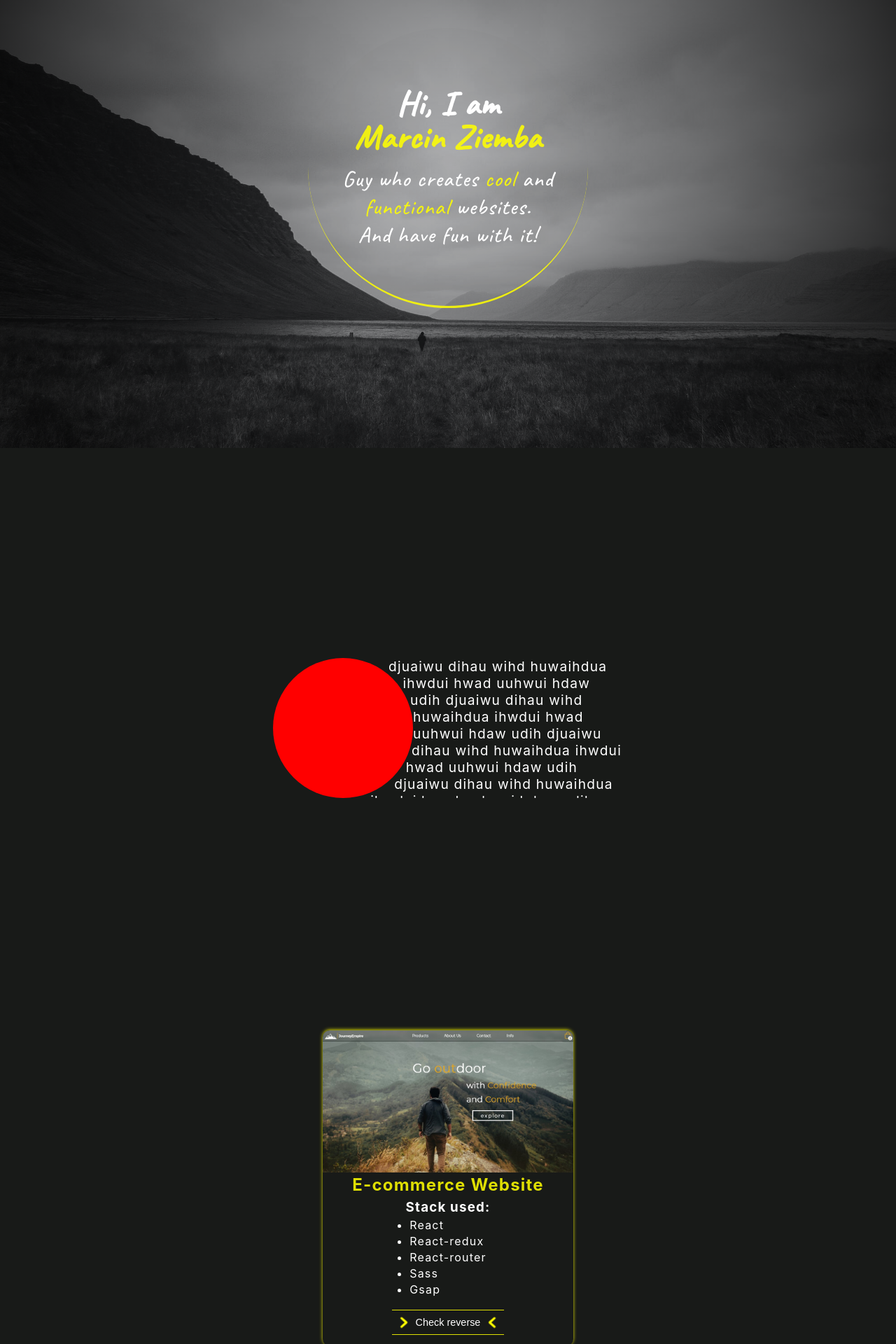
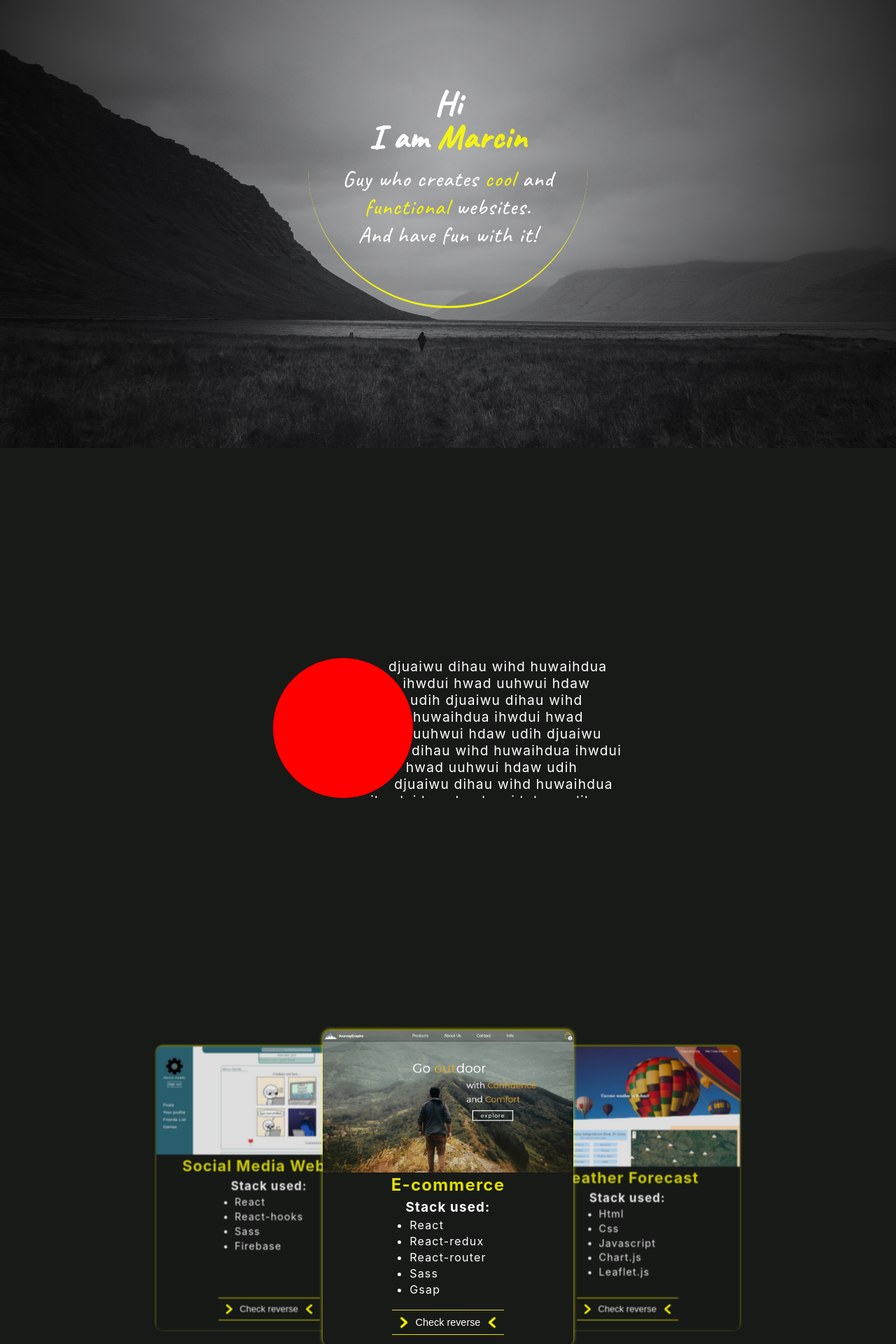
Before and after one commit to Lokostyk/Portfolio-Website, a React (Create React App) app: page / in a window 1280 px wide. Shown: the part 160-2080 px from the top of the page at 70% size. Built offline with nearby package versions, Linux system fonts and the light colour scheme.

Commit message:
Enhaced projects section

```diff
--- a/src/Components/Main/Main.js
+++ b/src/Components/Main/Main.js
@@ -6,19 +6,19 @@ import CSSRulePlugin from "gsap/CSSRulePlugin"
 gsap.registerPlugin(CSSRulePlugin)
 function Main() {
     useEffect(()=>{
-        const y = document.querySelector(".mainCircle")
-        console.log(y)
+        const circle = document.querySelector(".mainCircle")
         const beforeRef = CSSRulePlugin.getRule(".mainContainer .mainCircle::before")
-        console.log(beforeRef)
-        gsap.from(beforeRef,{clipPath: "polygon(50% 0%, 83% 12%, 100% 43%, 94% 78%, 68% 100%, 32% 100%, 6% 78%, 0% 43%, 17% 12%)",duration:2})
+        gsap.from(beforeRef,{clipPath: "polygon(0 100%, 100% 100%, 100% 100%, 0 100%)",duration:2})
+        gsap.from(circle,{opacity:0,duration:2})
+        gsap.from(circle.querySelectorAll(".emphasisMain"),{opacity:0,delay:1,duration:1})
     },[])
 
     return (
         <section className="mainContainer">
             <img className="backgroudImage" src="/Images/background.jpg"/>
             <div className="mainCircle">
-                <h1>Hi, I am <br/><span className="blue">Marcin Ziemba</span></h1>
-                <p>Guy who creates <span className="blue">cool</span> and <span className="blue">functional</span> websites.</p>
+                <h1>Hi<br/>I am <span className="emphasisMain">Marcin</span></h1>
+                <p>Guy who creates <span className="emphasisMain">cool</span> and <span className="emphasisMain">functional</span> websites.</p>
                 <p>And have fun with it!</p>
             </div>
         </section>
--- a/src/Components/Main/main.scss
+++ b/src/Components/Main/main.scss
@@ -1,3 +1,4 @@
+@import "../../Styles/mainColors";
 .mainContainer {
   height: 100vh;
   width: 100vw;
@@ -17,7 +18,6 @@
     z-index: -1;
   }
   .mainCircle {
-    color: white;
     padding: 0.5rem;
     height: 400px;
     width: 400px;
@@ -28,11 +28,13 @@
     position: absolute;
     left: 50%;
     top: 50%;
-    transform: translate(-50%, -50%);
     text-align: center;
+    color: white;
     font-family: Caveat;
     background-color: rgba(128, 128, 128, 0.1);
     border-radius: 50%;
+    transform: translate(-50%, -50%);
+    opacity: 1;
     &:before {
       content: "";
       background-color: transparent;
@@ -46,6 +48,9 @@
       border-radius: 50%;
       z-index: -1;
     }
+    .emphasisMain {
+      color: $emphasis;
+    }
     h1 {
       font-size: 3rem;
       margin-bottom: 1rem;
--- a/src/Components/Projects/Projects.js
+++ b/src/Components/Projects/Projects.js
@@ -1,23 +1,17 @@
 import "./projects.scss"
 
 import React from 'react'
+import ProjectCard from "./subcomponents/ProjectCard"
 
 function Projects() {
+    const projectData = [{id:1,image:"/Images/social_media.jpg",title:"Social Media Website",stack:["React","React-hooks","Sass","Firebase"],reverse:""},
+                        {id:2,image:"/Images/shop.jpg",title:"E-commerce",stack:["React","React-redux","React-router","Sass","Gsap"],reverse:""},
+                        {id:2,image:"/Images/weather.jpg",title:"Weather Forecast",stack:["Html","Css","Javascript","Chart.js","Leaflet.js"],reverse:""}]
     return (
         <section className="projectContainer">
-            <div className="projectCard">
-                <img src="/Images/shop.jpg"/>
-                <h1>E-commerce Website</h1>
-                <h3>Stack used:</h3>
-                <ul>
-                    <li>React</li>
-                    <li>React-redux</li>
-                    <li>React-router</li>
-                    <li>Sass</li>
-                    <li>Gsap</li>
-                </ul>
-                <button><img src="/Images/arrow2.svg"/>Check reverse<img src="/Images/arrow.svg"/></button>
-            </div>
+            {projectData.map((item)=>{
+                return <ProjectCard key={item.id} projectData={item}/>
+            })}
         </section>
     )
 }
--- a/src/Components/Projects/projects.scss
+++ b/src/Components/Projects/projects.scss
@@ -9,10 +9,32 @@
     flex-direction: column;
     align-items: center;
     color: white;
-    box-shadow: $emphasis 0px -1px 5px;
+    box-shadow: $emphasis 0px -1px 3px;
     background-color: $background;
     border-radius: 10px;
     overflow: hidden;
+    opacity: 0.9;
+    transform: scale(0.9);
+    transition: 0.5s transform;
+    z-index: 0;
+    &:nth-of-type(2) {
+      box-shadow: $emphasis 0px -1px 5px;
+      transform: scale(1);
+      opacity: 1;
+      z-index: 1;
+    }
+    &:first-of-type {
+      margin-right: -8%;
+    }
+    &:last-of-type {
+      margin-left: -8%;
+    }
+    &:hover {
+      box-shadow: $emphasis 0px -1px 5px;
+      transform: scale(1);
+      opacity: 1;
+      z-index: 1;
+    }
     & > img {
       width: 28vw;
     }
@@ -20,10 +42,14 @@
       color: $emphasis;
       margin: 0.2rem 0 0.4rem 0;
     }
+    ul {
+      margin: 0 0 auto 0;
+    }
     li {
       margin: 0.2rem 0;
     }
     button {
+      margin: 1rem 0;
       display: flex;
       align-items: center;
       font-size: 0.9rem;
@@ -32,7 +58,6 @@
       border: 1px solid $emphasis;
       border-right: none;
       border-left: none;
-      margin: 1rem 0;
       img {
         transform: scale(0.8);
         animation: pulse 1.5s infinite both;
--- /dev/null
+++ b/src/Components/Projects/subcomponents/ProjectCard.js
@@ -0,0 +1,20 @@
+import React from 'react'
+
+function ProjectCard(props) {
+    const {image,title,stack} = props.projectData
+    return (
+            <div className={`projectCard ${title === "E-commerce"?title:""}`}>
+                <img src={image}/>
+                <h1>{title}</h1>
+                <h3>Stack used:</h3>
+                <ul>
+                    {stack.map((item)=>{
+                        return <li key={item}>{item}</li>
+                    })}
+                </ul>
+                <button><img src="/Images/arrow2.svg"/>Check reverse<img src="/Images/arrow.svg"/></button>
+            </div>
+    )
+}
+
+export default ProjectCard
--- a/src/Styles/root.style.scss
+++ b/src/Styles/root.style.scss
@@ -11,6 +11,3 @@ html {
   max-width: 100%;
   overflow-x: hidden;
 }
-.blue {
-  color: rgba(255, 255, 0, 0.863);
-}
```
Also changed, not shown: public/Images/social_media.jpg (added), public/Images/weather.jpg (added).
